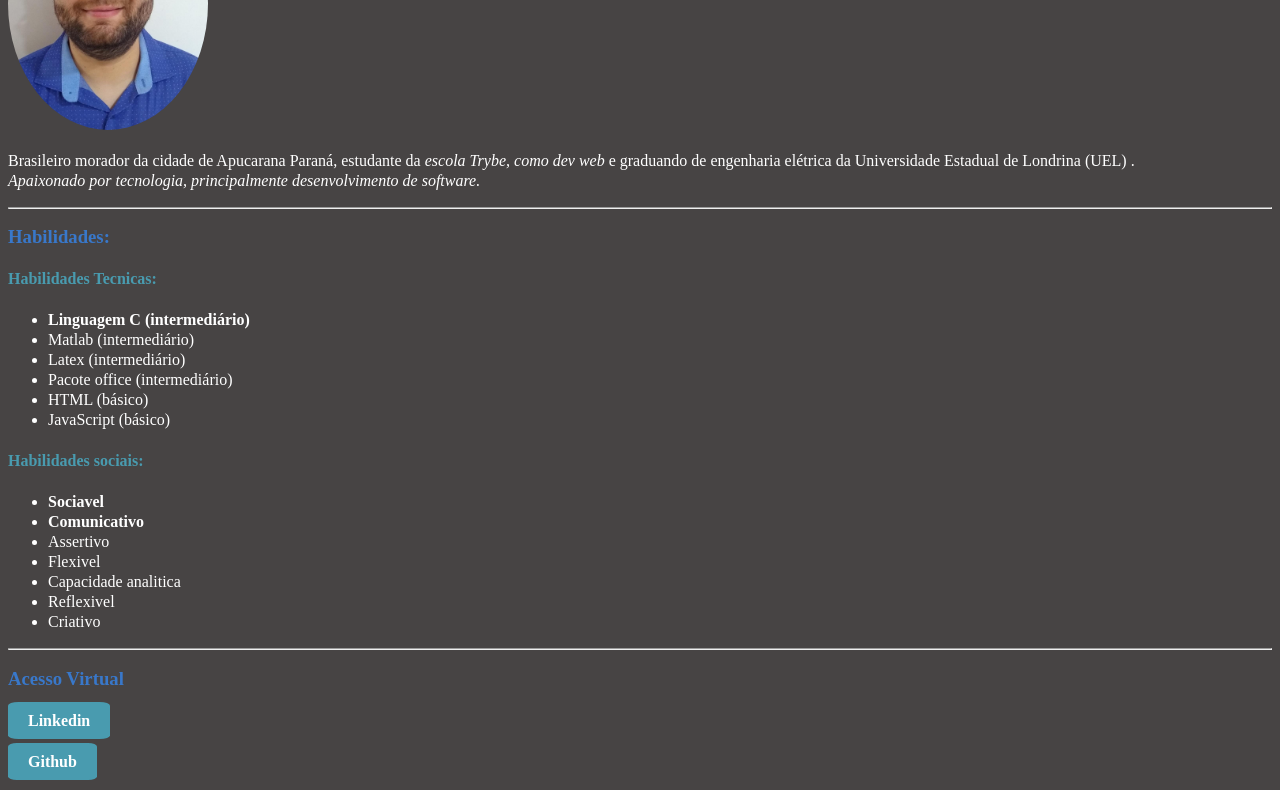
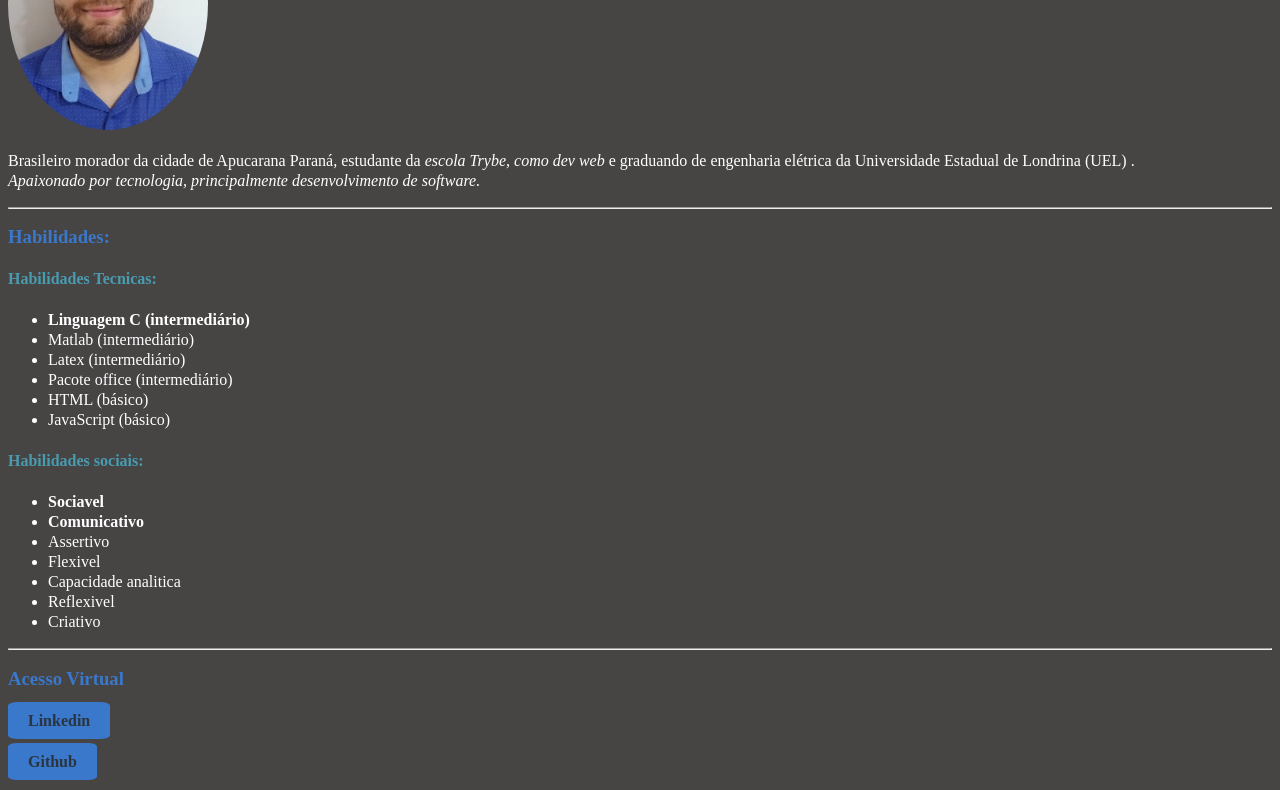
Before and after one commit to ladcs/ladcs.github.io, a plain HTML site: page index.html in a window 1280 px wide. Shown: the part 366-1156 px from the top of the page. Drawn offline with Linux system fonts and the light colour scheme.

Commit message:
mais uma mudança

```diff
--- a/style.css
+++ b/style.css
@@ -2,13 +2,13 @@
         border-radius: 50%;
     }
     .botton {
-        background-color: rgb(73, 155, 175);
+        background-color: rgb(57, 120, 202);
         border-radius: 10%;
         font-weight: 600;
         text-decoration: none;
         padding: 10px 20px;
         line-height: 25px;
-        color: rgb(255, 255, 255);
+        color: rgb(43, 52, 63);
     }
     .espac-lis {
             line-height: 25px;
```
